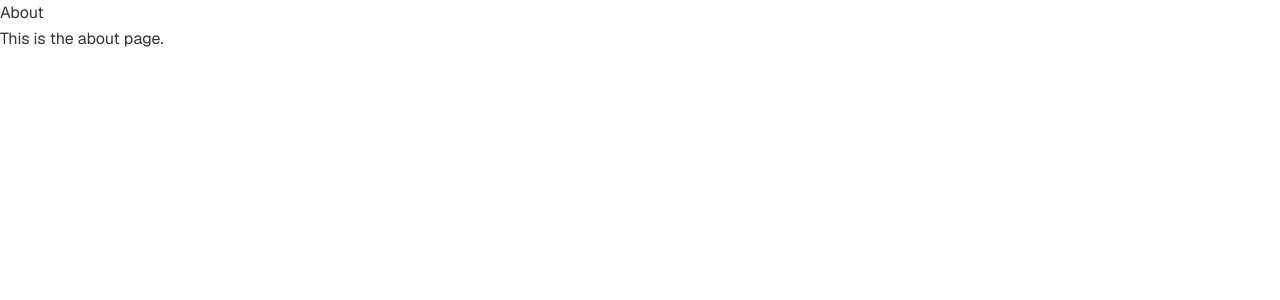
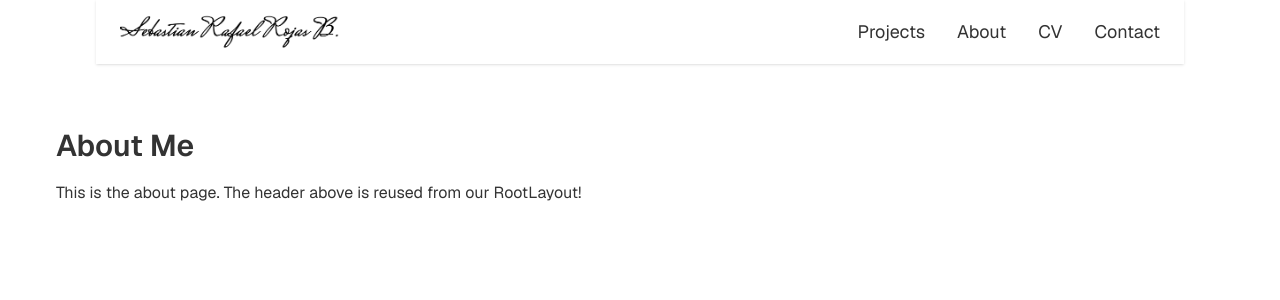
Before and after one commit to Ssrrb/RealPortfolio, a Next.js app in the folder portfolio/: page /about in a window 1280 px wide. Shown: the top 300 px of the page. Built offline with nearby package versions, Linux system fonts and the light colour scheme.

Commit message:
Estructura inicial arreglo del header

```diff
--- a/portfolio/app/about/page.js
+++ b/portfolio/app/about/page.js
@@ -1,8 +1,12 @@
-export default function About() {
+// app/about/page.js
+
+export default function AboutPage() {
   return (
-    <div>
-      <h1>About</h1>
-      <p>This is the about page.</p>
-    </div>
+    <main className="p-8">
+      <h2 className="text-3xl font-semibold mb-4">About Me</h2>
+      <p>
+        This is the about page. The header above is reused from our RootLayout!
+      </p>
+    </main>
   );
 }
--- a/portfolio/app/layout.js
+++ b/portfolio/app/layout.js
@@ -1,5 +1,8 @@
+// app/layout.js
+
 import { Geist, Geist_Mono } from "next/font/google";
 import "./globals.css";
+import Header from "@/components/Header"; // Ensure correct import path
 
 const geistSans = Geist({
   variable: "--font-geist-sans",
@@ -12,8 +15,8 @@ const geistMono = Geist_Mono({
 });
 
 export const metadata = {
-  title: "Create Next App",
-  description: "Generated by create next app",
+  title: "Sebastian R. Rojas - Portfolio",
+  description: "My personal portfolio showcasing projects & experience",
 };
 
 export default function RootLayout({ children }) {
@@ -22,7 +25,13 @@ export default function RootLayout({ children }) {
       <body
         className={`${geistSans.variable} ${geistMono.variable} antialiased`}
       >
-        {children}
+        {/* Reusable Header */}
+        <Header />
+
+        {/* 🔹 Ensures consistent width without unnecessary margins */}
+        <main className="container mx-auto px-6 my-8">
+          {children}
+        </main>
       </body>
     </html>
   );
--- a/portfolio/app/page.js
+++ b/portfolio/app/page.js
@@ -1,38 +1,13 @@
-import Image from 'next/image';
+// app/page.js
 
-export default function Header() {
+"use client"; // If you plan to do any client-side interaction,
+              // though strictly for a static page it's not mandatory.
+
+export default function Home() {
   return (
-    <header className="bg-white shadow mx-24 my-0">
-      <div className="container mx-auto px-6 py-3">
-        <div className="flex items-center justify-between">
-          <div>
-            <a href="#">
-              <Image
-                src="/signature.png"
-                alt="Signature"
-                width={220}  // Increased from 180
-                height={85}  // Increased from 70
-                className="object-contain"
-              />
-            </a>
-          </div>
+    <main className="flex flex-col items-center justify-center min-h-screen bg-gray-50">
+      <h1 className="text-4xl font-bold mb-8">Sebastian R. Rojas</h1>
 
-          <nav className="space-x-8 text-gray-800 text-base lg:text-lg"> {/* Changed from text-sm to text-base, and lg:text-base to lg:text-lg */}
-            <a className="hover:text-gray-600" href="#">
-              Projects
-            </a>
-            <a className="hover:text-gray-600" href="#">
-              About
-            </a>
-            <a className="hover:text-gray-600" href="#">
-              CV
-            </a>
-            <a className="hover:text-gray-600" href="#">
-              Contact
-            </a>
-          </nav>
-        </div>
-      </div>
-    </header>
+    </main>
   );
 }
--- /dev/null
+++ b/portfolio/components/Header.js
@@ -0,0 +1,39 @@
+// components/Header.js
+import Image from "next/image";
+
+export default function Header() {
+  return (
+    <header className="bg-white shadow mx-24 my-0">
+      <div className="container mx-auto px-6 py-3">
+        <div className="flex items-center justify-between">
+          <div>
+            <a href="#">
+              <Image
+                src="/signature.png"
+                alt="Signature"
+                width={220}
+                height={85}
+                className="object-contain"
+              />
+            </a>
+          </div>
+
+          <nav className="space-x-8 text-gray-800 text-base lg:text-lg">
+            <a className="hover:text-gray-600" href="#">
+              Projects
+            </a>
+            <a className="hover:text-gray-600" href="#">
+              About
+            </a>
+            <a className="hover:text-gray-600" href="#">
+              CV
+            </a>
+            <a className="hover:text-gray-600" href="#">
+              Contact
+            </a>
+          </nav>
+        </div>
+      </div>
+    </header>
+  );
+}
```
